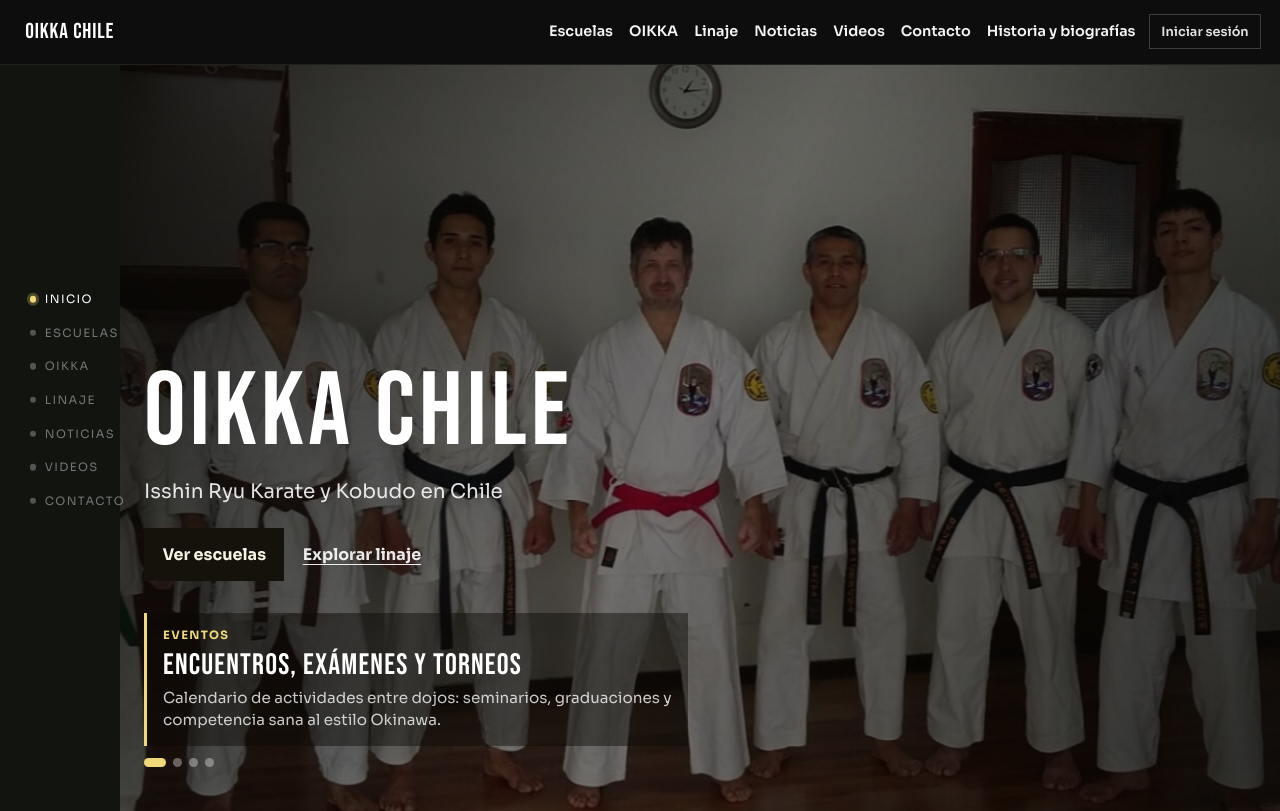
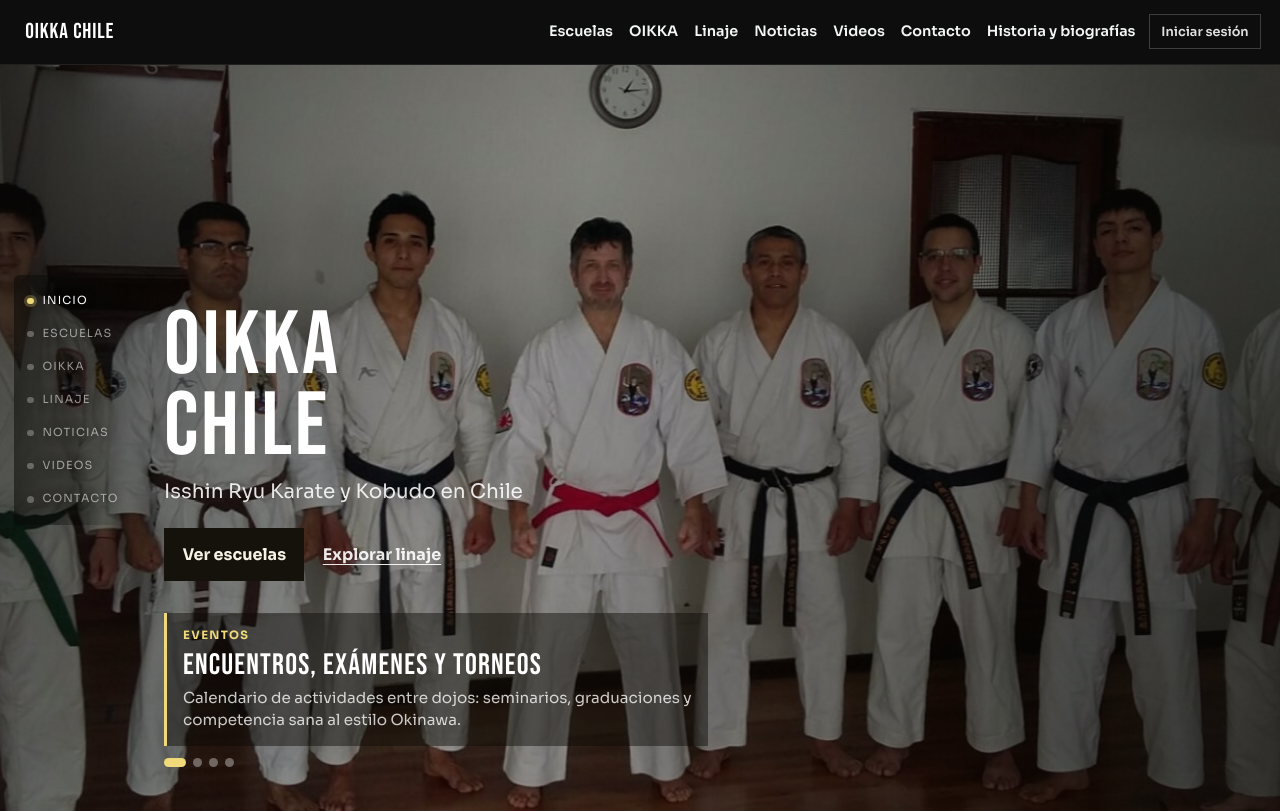
Before and after one commit to Raysus/oikka-chile, a React (Vite) app: page / in a window 1280 px wide. Built offline with nearby package versions, Linux system fonts and the light colour scheme; no server answers.

Commit message:
Fix hero brand clipping and let the photo bleed under the section rail.
Co-authored-by: Cursor <cursoragent@cursor.com>

```diff
--- a/src/pages/HomePage.module.css
+++ b/src/pages/HomePage.module.css
@@ -83,23 +83,34 @@
 }
 
 .rail {
+  --rail-width: 8.75rem;
   position: fixed;
-  left: 1rem;
+  left: 0.85rem;
   top: 50%;
   transform: translateY(-50%);
   z-index: 25;
   display: none;
   flex-direction: column;
   gap: 0.55rem;
-  padding-left: 0.85rem;
+  padding: 0.85rem 0.65rem 0.85rem 0.85rem;
+  max-width: var(--rail-width);
+  border-radius: 0.35rem;
+  background: linear-gradient(
+    90deg,
+    rgba(10, 10, 8, 0.55) 0%,
+    rgba(10, 10, 8, 0.2) 70%,
+    transparent 100%
+  );
+  pointer-events: none;
 }
 
 .railFill {
   position: absolute;
-  left: 0;
-  top: 0;
+  left: 0.85rem;
+  top: 0.85rem;
+  bottom: 0.85rem;
   width: 2px;
-  height: 100%;
+  height: auto;
   background: #f0d978;
   transform-origin: top;
 }
@@ -111,15 +122,17 @@
   gap: 0.55rem;
   border: 0;
   background: transparent;
-  color: rgba(255, 255, 255, 0.42);
+  color: rgba(255, 255, 255, 0.55);
   font: inherit;
-  font-size: 0.72rem;
-  letter-spacing: 0.12em;
+  font-size: 0.7rem;
+  letter-spacing: 0.1em;
   text-transform: uppercase;
   text-align: left;
   cursor: pointer;
   padding: 0.2rem 0;
   transition: color 0.25s var(--ease);
+  text-shadow: 0 1px 10px rgba(0, 0, 0, 0.55);
+  pointer-events: auto;
 }
 
 .railDot {
@@ -152,6 +165,7 @@
   align-items: end;
   padding: 2.5rem var(--space) 2.75rem;
   overflow: hidden;
+  box-sizing: border-box;
 }
 
 .heroMedia {
@@ -166,19 +180,20 @@
   position: absolute;
   inset: 0;
   background: linear-gradient(
-    115deg,
-    rgba(10, 8, 5, 0.92) 0%,
-    rgba(10, 8, 5, 0.55) 48%,
-    rgba(10, 8, 5, 0.78) 100%
+    105deg,
+    rgba(10, 8, 5, 0.72) 0%,
+    rgba(10, 8, 5, 0.42) 42%,
+    rgba(10, 8, 5, 0.72) 100%
   );
 }
 
 .heroCopy {
   position: relative;
   z-index: 1;
-  width: min(42rem, 100%);
+  width: min(36rem, 100%);
   max-width: 100%;
   box-sizing: border-box;
+  container-type: inline-size;
 }
 
 .kickerDark,
@@ -198,11 +213,21 @@
   color: #f0d978;
 }
 
-.hero h1 {
+.heroBrand {
   margin: 0;
-  font-size: clamp(3.2rem, 11vw, 6.5rem);
   color: #fff;
   max-width: 100%;
+  display: flex;
+  flex-direction: column;
+  gap: 0;
+  font-size: clamp(2.85rem, 11vw, 4.75rem);
+  font-size: clamp(3rem, 18cqi, 5.75rem);
+  line-height: 0.9;
+  letter-spacing: 0.03em;
+}
+
+.heroBrand span {
+  display: block;
 }
 
 .heroSub {
@@ -723,7 +748,20 @@
   }
 
   .scroller {
-    padding-left: 7.5rem;
+    padding-left: 0;
+  }
+
+  .hero {
+    padding-left: calc(8.75rem + var(--space));
+    padding-right: clamp(1.25rem, 4vw, 3rem);
+  }
+
+  .section {
+    padding-left: calc(8.75rem + var(--space));
+  }
+
+  .heroBrand {
+    font-size: clamp(3.4rem, 7.2vw, 5.6rem);
   }
 
   .schoolTrack {
--- a/src/pages/HomePage.tsx
+++ b/src/pages/HomePage.tsx
@@ -170,11 +170,13 @@ export function HomePage() {
           <div className={styles.heroShade} />
           <div className={styles.heroCopy}>
             <motion.h1
+              className={styles.heroBrand}
               initial={{ opacity: 0, y: 28 }}
               animate={{ opacity: 1, y: 0 }}
               transition={{ duration: 0.7, ease: [0.22, 1, 0.36, 1] }}
             >
-              {hero.brand}
+              <span>OIKKA</span>
+              <span>Chile</span>
             </motion.h1>
             <motion.p
               className={styles.heroSub}
```
